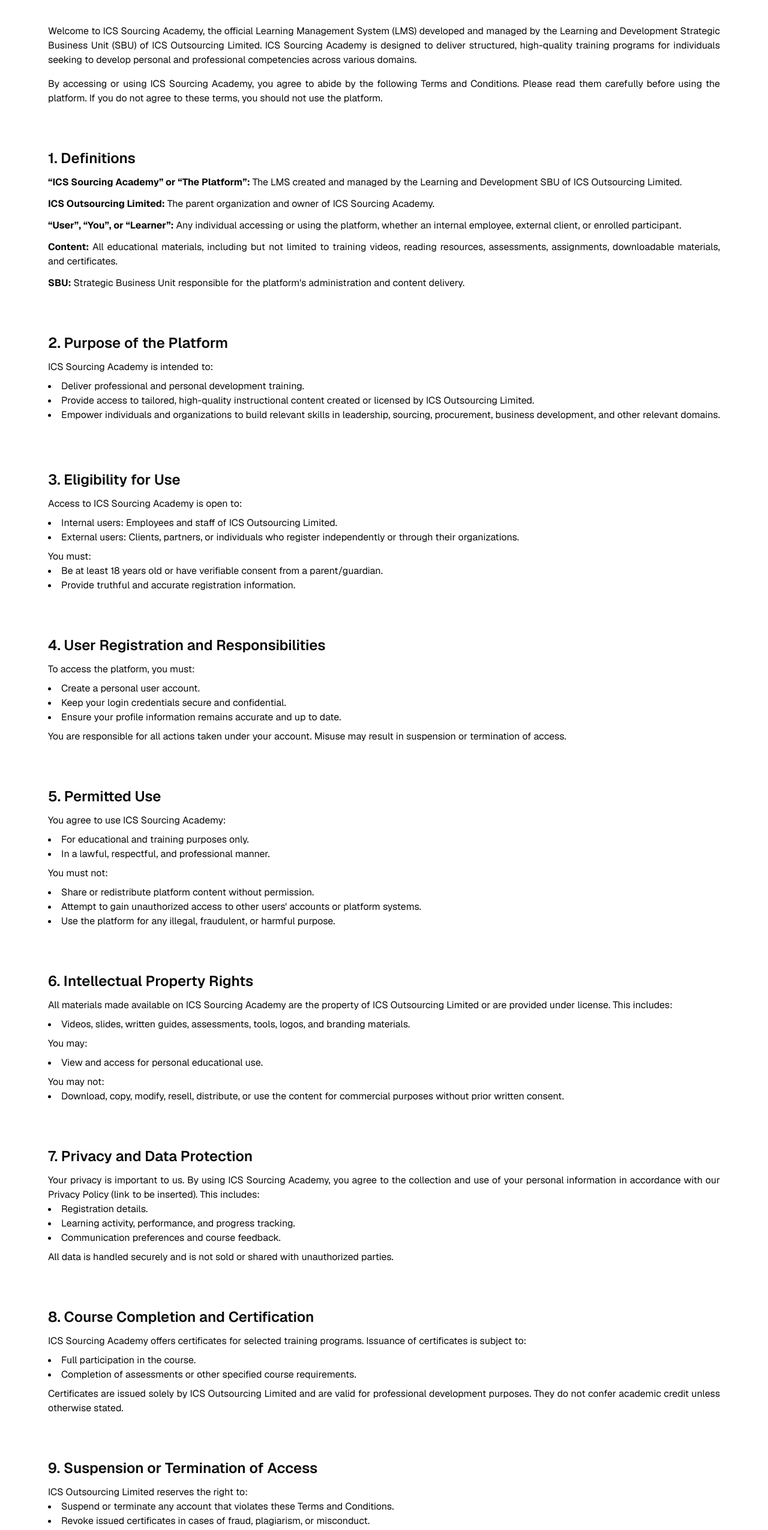
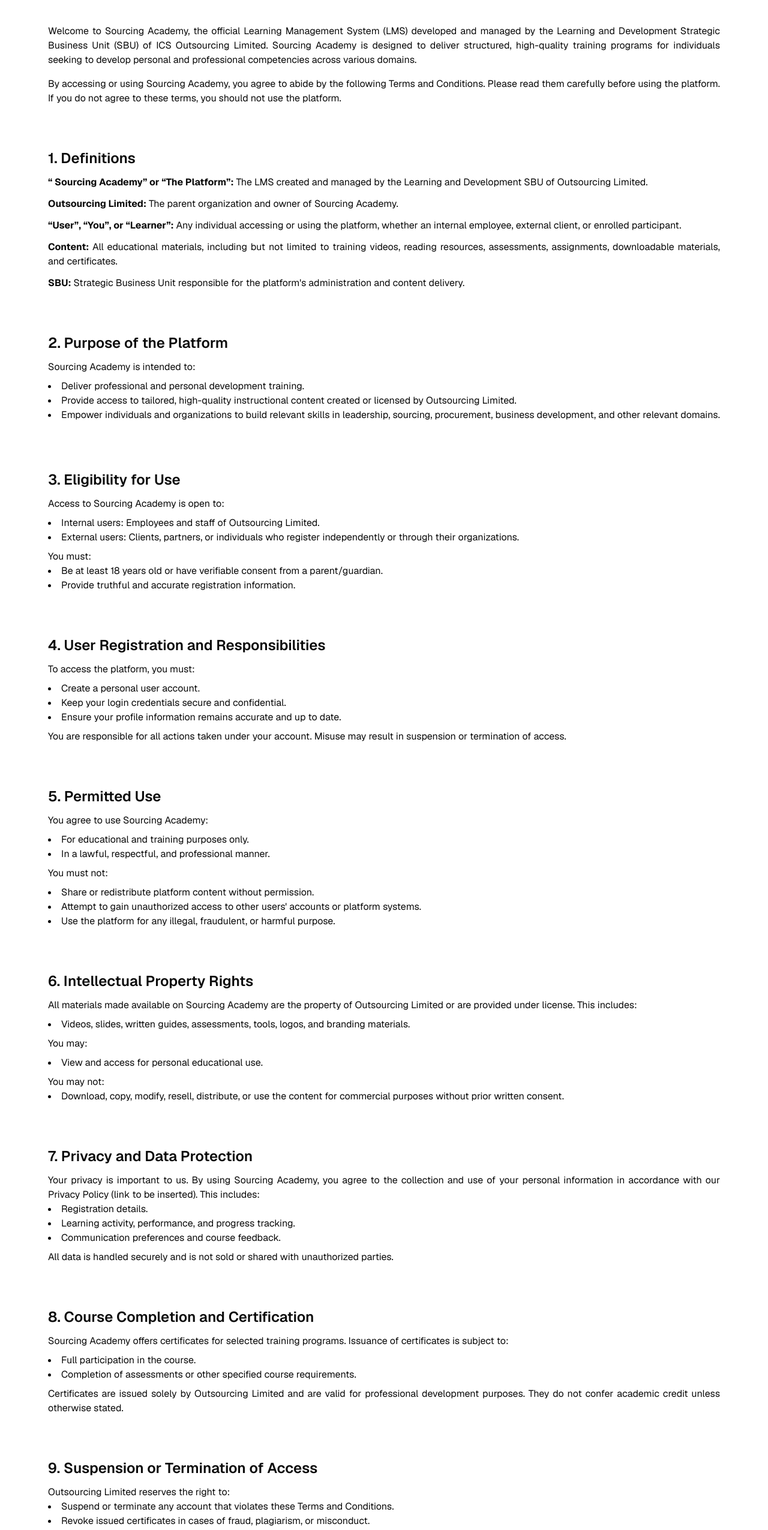
Before and after one commit to bcodestechlimited/ics-lms-web, a React (Vite) app: page /terms-and-condition in a window 1280 px wide. Shown: the part 234-2785 px from the top of the page at 60% size. Built offline with nearby package versions, Linux system fonts and the light colour scheme; no server answers.

Commit message:
chore: rename app to logira

```diff
--- a/index.html
+++ b/index.html
@@ -4,7 +4,7 @@
     <meta charset="UTF-8" />
     <link rel="icon" type="image/png" href="/fa-logo.png" />
     <meta name="viewport" content="width=device-width, initial-scale=1.0" />
-    <title>ICS ACADEMY</title>
+    <title>LOGIRA LMS ACADEMY</title>
   </head>
   <body>
     <div id="root"></div>
--- a/src/components/catalog-card.tsx
+++ b/src/components/catalog-card.tsx
@@ -10,7 +10,7 @@
   return (
     <Link
       to={`/courses/category?category=${category}`}
-      className="relative w-full rounded-3xl px-5 py-2.5 overflow-hidden group bg-[#E9F3FF] hover:bg-gradient-to-r hover:[#E9F3FF] hover:[#0B2239] text-[#0B2239] hover:ring-2 hover:ring-offset-2 hover:ring-[#0B2239] transition-all ease-out duration-300 flex items-center justify-center h-[48px]"
+      className="relative w-full rounded-lg px-5 py-8 overflow-hidden group bg-[#E9F3FF] hover:bg-gradient-to-r hover:[#E9F3FF] hover:[#0B2239] text-[#0B2239] hover:ring-offset-2 hover:ring-[#0B2239] transition-all ease-out duration-300 flex items-center justify-center h-[48px] tracking-wider"
     >
       <span className="absolute right-0 w-8 h-32 -mt-12 transition-all duration-1000 transform translate-x-12 bg-white opacity-10 rotate-12 group-hover:-translate-x-40 ease"></span>
       <span className="relative font-medium">{title}</span>
--- a/src/components/footer.tsx
+++ b/src/components/footer.tsx
@@ -11,7 +11,7 @@
         <div className="grid grid-cols-4 gap-12">
           {/* logo */}
           <div>
-            <img src="/assets/image/logo.svg" alt="Footer logo of Ics L&D" />
+            <img src="/assets/image/logo.svg" alt="Footer logo of Logira LMS" />
           </div>
 
           {/* company */}
@@ -65,8 +65,8 @@
         <div className="mt-12">
           <article className="flex items-center justify-center gap-x-1 text-[12px] font-medium">
             <p>
-              Copyright © {new Date().getUTCFullYear()} ICS L&D. All rights
-              reserved.
+              Copyright © {new Date().getUTCFullYear()}{" "}
+              {import.meta.env.VITE_APP_NAME}. All rights reserved.
             </p>
             <p>|</p>
             <p>Developed and Managed by BCT Limited</p>
--- a/src/pages/course/course-checkout-page.tsx
+++ b/src/pages/course/course-checkout-page.tsx
@@ -144,7 +144,7 @@
                         <div>
                           <h2 className="text-xl font-bold">{course?.title}</h2>
                           <p className="text-gray-600">
-                            Instructor: ICS ACADEMY
+                            Instructor: {import.meta.env.VITE_APP_NAME} ACADEMY
                           </p>
                           <div className="flex items-center gap-2 mt-1">
                             <span className="text-2xl font-bold">
--- a/src/pages/course/courses-page.tsx
+++ b/src/pages/course/courses-page.tsx
@@ -31,7 +31,7 @@
         <div className="container mx-auto">
           <img
             src="/assets/image/course-hero.png"
-            className="hero-banner"
+            className="w-full h-auto object-cover hero-banner rounded-lg max-h-[300px] sm:max-h-[400px] md:max-h-[500px] lg:max-h-[600px]"
             alt="course hero banner"
           />
         </div>
--- a/src/pages/privacy-policy/index.tsx
+++ b/src/pages/privacy-policy/index.tsx
@@ -7,13 +7,14 @@
     <div>
       <div className="container mx-auto max-w-6xl px-4 py-8">
         <h1 className="text-4xl text-left font-bold mb-6">
-          ICS Academy Privacy Policy
+          {import.meta.env.VITE_APP_NAME} Academy Privacy Policy
         </h1>
         <p className="text-base leading-relaxed mb-8 text-justify">
-          At ICS Academy, we are committed to protecting your privacy and
-          ensuring the responsible handling of your personal information. This
-          Privacy Policy outlines how we collect, use, and manage your Personal
-          Data when you engage with our learning platform.
+          At {import.meta.env.VITE_APP_NAME} Academy, we are committed to
+          protecting your privacy and ensuring the responsible handling of your
+          personal information. This Privacy Policy outlines how we collect,
+          use, and manage your Personal Data when you engage with our learning
+          platform.
         </p>
 
         {/* Section 1: Data Controller */}
@@ -23,15 +24,17 @@
             <p className="mb-3 text-justify">
               Unless otherwise specified (e.g., where you are enrolled in a
               degree or certification program administered by a partnering
-              institution), ICS Academy is the data controller of the Personal
-              Data collected through our platform. This means ICS Academy
-              determines the purposes and means of processing your data.
+              institution), {import.meta.env.VITE_APP_NAME} Academy is the data
+              controller of the Personal Data collected through our platform.
+              This means {import.meta.env.VITE_APP_NAME} Academy determines the
+              purposes and means of processing your data.
             </p>
             <p className="text-justify">
               In certain cases - such as when you enroll in a program managed
-              directly by an academic or professional institution, ICS Academy
-              may act as a data processor, processing your information on behalf
-              of that institution in accordance with their instructions.
+              directly by an academic or professional institution,{" "}
+              {import.meta.env.VITE_APP_NAME} Academy may act as a data
+              processor, processing your information on behalf of that
+              institution in accordance with their instructions.
             </p>
           </CardContent>
         </Card>
@@ -128,8 +131,8 @@
               </li>
               <li>
                 Service providers and third-party tools that support platform
-                functionality, analytics, payment processing, customer support,
-                and communication.
+                functionality, analyt{import.meta.env.VITE_APP_NAME}, payment
+                processing, customer support, and communication.
               </li>
               <li>
                 Regulatory authorities, when required by law or in response to
--- a/src/pages/terms-and-condition/page.tsx
+++ b/src/pages/terms-and-condition/page.tsx
@@ -7,7 +7,8 @@
       <div className="container mx-auto max-w-6xl px-4 py-8">
         {/* Title and Dates */}
         <h1 className="text-4xl font-bold mb-4">
-          ICS Sourcing Academy – Terms and Conditions
+          {import.meta.env.VITE_APP_NAME} Sourcing Academy – Terms and
+          Conditions
         </h1>
         <p className="text-base leading-relaxed mb-8 text-justify">
           Effective Date: 09-06-2025 <br />
@@ -18,18 +19,19 @@
         <Card className="mb-6 border-0 shadow-none">
           <CardContent className="px-0">
             <p className="text-justify">
-              Welcome to ICS Sourcing Academy, the official Learning Management
-              System (LMS) developed and managed by the Learning and Development
-              Strategic Business Unit (SBU) of ICS Outsourcing Limited. ICS
+              Welcome to {import.meta.env.VITE_APP_NAME} Sourcing Academy, the
+              official Learning Management System (LMS) developed and managed by
+              the Learning and Development Strategic Business Unit (SBU) of ICS
+              Outsourcing Limited. {import.meta.env.VITE_APP_NAME}
               Sourcing Academy is designed to deliver structured, high-quality
               training programs for individuals seeking to develop personal and
               professional competencies across various domains.
             </p>
             <p className="mt-4 text-justify">
-              By accessing or using ICS Sourcing Academy, you agree to abide by
-              the following Terms and Conditions. Please read them carefully
-              before using the platform. If you do not agree to these terms, you
-              should not use the platform.
+              By accessing or using {import.meta.env.VITE_APP_NAME} Sourcing
+              Academy, you agree to abide by the following Terms and Conditions.
+              Please read them carefully before using the platform. If you do
+              not agree to these terms, you should not use the platform.
             </p>
           </CardContent>
         </Card>
@@ -39,13 +41,20 @@
           <CardContent className="px-0">
             <h2 className="text-2xl font-semibold mb-3">1. Definitions</h2>
             <p className="mb-3 text-justify">
-              <strong>“ICS Sourcing Academy” or “The Platform”:</strong> The LMS
-              created and managed by the Learning and Development SBU of ICS
+              <strong>
+                “{import.meta.env.VITE_APP_NAME} Sourcing Academy” or “The
+                Platform”:
+              </strong>{" "}
+              The LMS created and managed by the Learning and Development SBU of{" "}
+              {import.meta.env.VITE_APP_NAME}
               Outsourcing Limited.
             </p>
             <p className="mb-3 text-justify">
-              <strong>ICS Outsourcing Limited:</strong> The parent organization
-              and owner of ICS Sourcing Academy.
+              <strong>
+                {import.meta.env.VITE_APP_NAME} Outsourcing Limited:
+              </strong>{" "}
+              The parent organization and owner of{" "}
+              {import.meta.env.VITE_APP_NAME} Sourcing Academy.
             </p>
             <p className="mb-3 text-justify">
               <strong>“User”, “You”, or “Learner”:</strong> Any individual
@@ -71,13 +80,14 @@
               2. Purpose of the Platform
             </h2>
             <p className="text-justify mb-2">
-              ICS Sourcing Academy is intended to:
+              {import.meta.env.VITE_APP_NAME} Sourcing Academy is intended to:
             </p>
             <ul className="list-disc list-inside text-justify mb-2">
               <li>Deliver professional and personal development training.</li>
               <li>
                 Provide access to tailored, high-quality instructional content
-                created or licensed by ICS Outsourcing Limited.
+                created or licensed by {import.meta.env.VITE_APP_NAME}{" "}
+                Outsourcing Limited.
               </li>
               <li>
                 Empower individuals and organizations to build relevant skills
@@ -95,11 +105,13 @@
               3. Eligibility for Use
             </h2>
             <p className="text-justify mb-2">
-              Access to ICS Sourcing Academy is open to:
+              Access to {import.meta.env.VITE_APP_NAME} Sourcing Academy is open
+              to:
             </p>
             <ul className="list-disc list-inside text-justify mb-2">
               <li>
-                Internal users: Employees and staff of ICS Outsourcing Limited.
+                Internal users: Employees and staff of{" "}
+                {import.meta.env.VITE_APP_NAME} Outsourcing Limited.
               </li>
               <li>
                 External users: Clients, partners, or individuals who register
@@ -145,7 +157,7 @@
           <CardContent className="px-0">
             <h2 className="text-2xl font-semibold mb-3">5. Permitted Use</h2>
             <p className="text-justify mb-2">
-              You agree to use ICS Sourcing Academy:
+              You agree to use {import.meta.env.VITE_APP_NAME} Sourcing Academy:
             </p>
             <ul className="list-disc list-inside text-justify mb-2">
               <li>For educational and training purposes only.</li>
@@ -175,9 +187,10 @@
               6. Intellectual Property Rights
             </h2>
             <p className="text-justify mb-2">
-              All materials made available on ICS Sourcing Academy are the
-              property of ICS Outsourcing Limited or are provided under license.
-              This includes:
+              All materials made available on {import.meta.env.VITE_APP_NAME}{" "}
+              Sourcing Academy are the property of{" "}
+              {import.meta.env.VITE_APP_NAME} Outsourcing Limited or are
+              provided under license. This includes:
             </p>
             <ul className="list-disc list-inside text-justify mb-2">
               <li>
@@ -206,10 +219,10 @@
               7. Privacy and Data Protection
             </h2>
             <p className="text-justify">
-              Your privacy is important to us. By using ICS Sourcing Academy,
-              you agree to the collection and use of your personal information
-              in accordance with our Privacy Policy (link to be inserted). This
-              includes:
+              Your privacy is important to us. By using{" "}
+              {import.meta.env.VITE_APP_NAME} Sourcing Academy, you agree to the
+              collection and use of your personal information in accordance with
+              our Privacy Policy (link to be inserted). This includes:
             </p>
             <ul className="list-disc list-inside text-justify mb-2">
               <li>Registration details.</li>
@@ -230,8 +243,9 @@
               8. Course Completion and Certification
             </h2>
             <p className="text-justify mb-2">
-              ICS Sourcing Academy offers certificates for selected training
-              programs. Issuance of certificates is subject to:
+              {import.meta.env.VITE_APP_NAME} Sourcing Academy offers
+              certificates for selected training programs. Issuance of
+              certificates is subject to:
             </p>
             <ul className="list-disc list-inside text-justify mb-2">
               <li>Full participation in the course.</li>
@@ -241,9 +255,10 @@
               </li>
             </ul>
             <p className="text-justify">
-              Certificates are issued solely by ICS Outsourcing Limited and are
-              valid for professional development purposes. They do not confer
-              academic credit unless otherwise stated.
+              Certificates are issued solely by {import.meta.env.VITE_APP_NAME}{" "}
+              Outsourcing Limited and are valid for professional development
+              purposes. They do not confer academic credit unless otherwise
+              stated.
             </p>
           </CardContent>
         </Card>
@@ -255,7 +270,8 @@
               9. Suspension or Termination of Access
             </h2>
             <p className="text-justify">
-              ICS Outsourcing Limited reserves the right to:
+              {import.meta.env.VITE_APP_NAME} Outsourcing Limited reserves the
+              right to:
             </p>
             <ul className="list-disc list-inside text-justify mb-2">
               <li>
@@ -281,8 +297,8 @@
               10. Platform Availability and Modifications
             </h2>
             <p className="text-justify">
-              While ICS Outsourcing Limited strives to ensure the LMS is
-              continuously available and up to date:
+              While {import.meta.env.VITE_APP_NAME} Outsourcing Limited strives
+              to ensure the LMS is continuously available and up to date:
             </p>
             <ul className="list-disc list-inside text-justify mb-2">
               <li>
@@ -305,17 +321,17 @@
               11. Disclaimers and Limitation of Liability
             </h2>
             <p className="text-justify mb-2">
-              ICS Sourcing Academy is provided “as is” without warranties of any
-              kind.
+              {import.meta.env.VITE_APP_NAME} Sourcing Academy is provided “as
+              is” without warranties of any kind.
             </p>
             <p className="text-justify mb-2">
               We do not guarantee that every course will meet your expectations
               or professional needs.
             </p>
             <p className="text-justify">
-              ICS Outsourcing Limited is not liable for any indirect,
-              incidental, or consequential damages resulting from your use of
-              the platform.
+              {import.meta.env.VITE_APP_NAME} Outsourcing Limited is not liable
+              for any indirect, incidental, or consequential damages resulting
+              from your use of the platform.
             </p>
           </CardContent>
         </Card>
@@ -347,10 +363,11 @@
               13. Contact Information
             </h2>
             <p className="text-justify">
-              For support, questions, or concerns related to ICS Sourcing
-              Academy, please contact:
+              For support, questions, or concerns related to{" "}
+              {import.meta.env.VITE_APP_NAME} Sourcing Academy, please contact:
               <br />
-              ICS Outsourcing Limited – Learning and Development SBU
+              {import.meta.env.VITE_APP_NAME} Outsourcing Limited – Learning and
+              Development SBU
               <br />
               Email:{" "}
               <a
```
Also changed, not shown: src/data/static-card.ts (+4 -4 lines), src/pages/about-us.tsx (+42 -38 lines), src/pages/home/index.tsx (+50 -40 lines), 2 other files (tests, documents, lock files or other folders).
